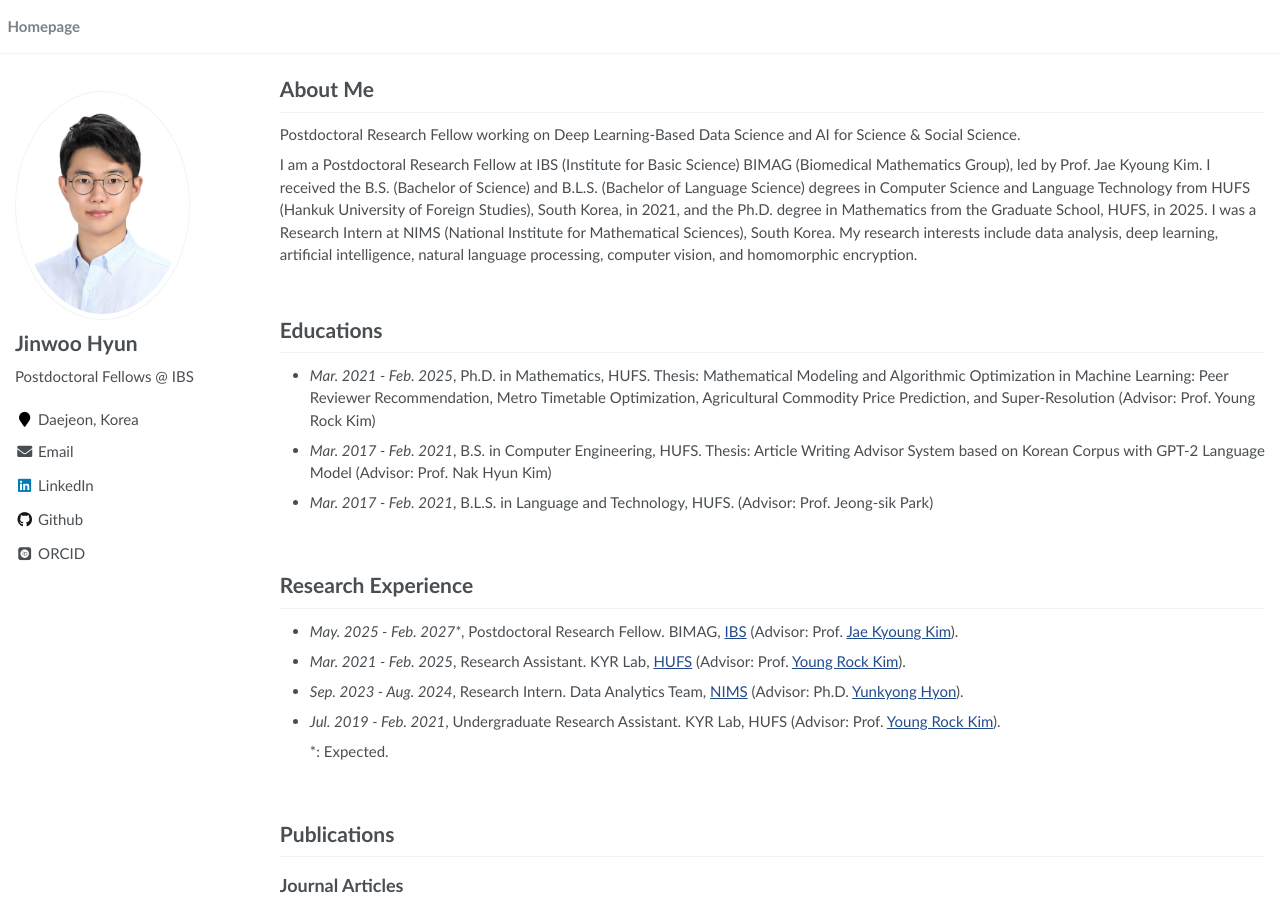
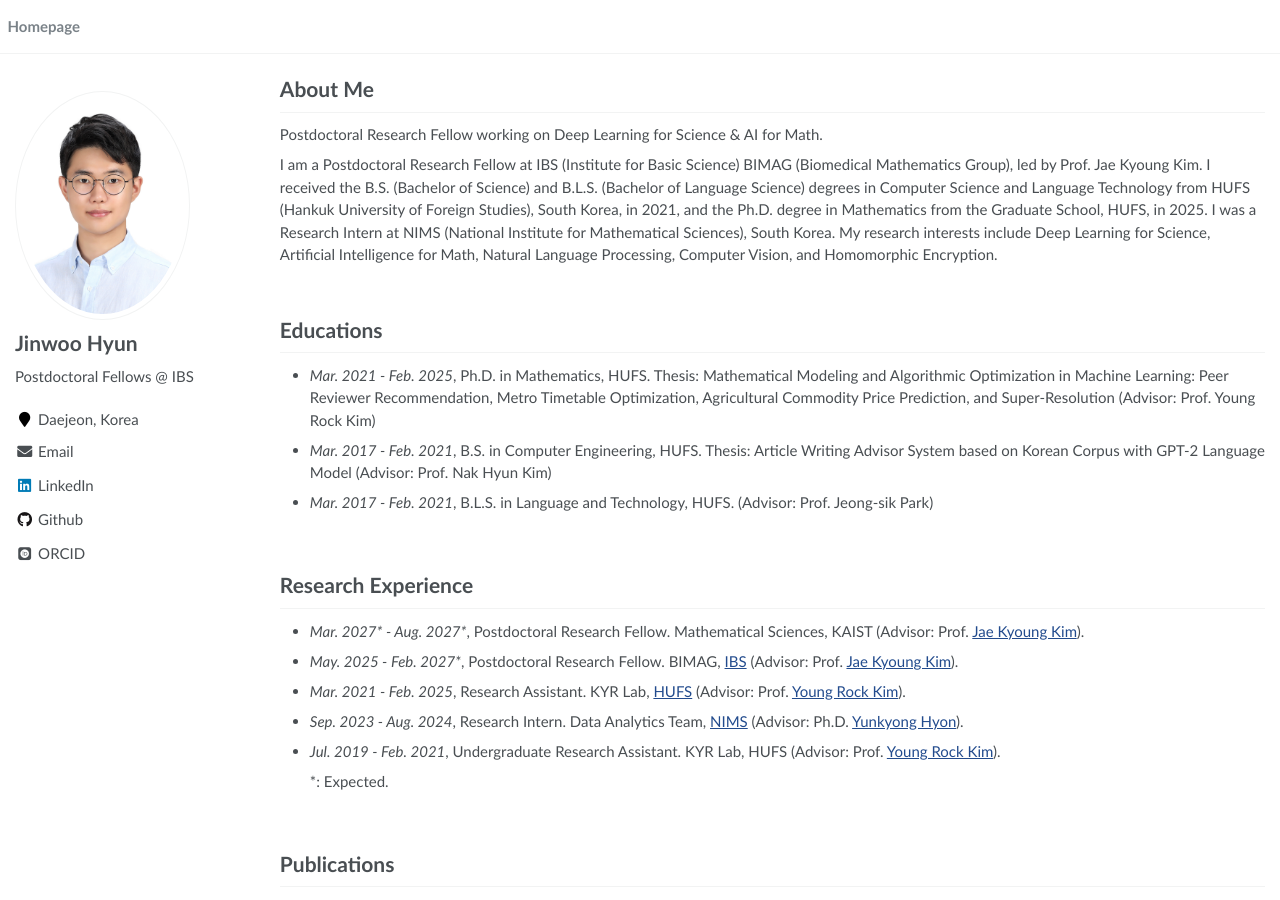
Before and after one commit to JW-George/JW-George.github.io, a Jekyll site: the page built from index.md, in a window 1280 px wide and 900 px high. Built offline with Jekyll 4.4.1, drawn with Linux system fonts in a browser that asks for light colours; some web fonts are replaced; part of the change alters nothing that is shown; some of the changed text lies outside the part shown.

Commit message:
Update index.md

```diff
--- a/index.md
+++ b/index.md
@@ -16,10 +16,10 @@ author_profile: true
 
 # About Me
 
-Postdoctoral Research Fellow working on Deep Learning-Based Data Science and AI for Science & Social Science.
+Postdoctoral Research Fellow working on Deep Learning for Science & AI for Math.
 
 
-I am a Postdoctoral Research Fellow at IBS (Institute for Basic Science) BIMAG (Biomedical Mathematics Group), led by Prof. Jae Kyoung Kim. I received the B.S. (Bachelor of Science) and B.L.S. (Bachelor of Language Science) degrees in Computer Science and Language Technology from HUFS (Hankuk University of Foreign Studies), South Korea, in 2021, and the Ph.D. degree in Mathematics from the Graduate School, HUFS, in 2025. I was a Research Intern at NIMS (National Institute for Mathematical Sciences), South Korea. My research interests include data analysis, deep learning, artificial intelligence, natural language processing, computer vision, and homomorphic encryption.
+I am a Postdoctoral Research Fellow at IBS (Institute for Basic Science) BIMAG (Biomedical Mathematics Group), led by Prof. Jae Kyoung Kim. I received the B.S. (Bachelor of Science) and B.L.S. (Bachelor of Language Science) degrees in Computer Science and Language Technology from HUFS (Hankuk University of Foreign Studies), South Korea, in 2021, and the Ph.D. degree in Mathematics from the Graduate School, HUFS, in 2025. I was a Research Intern at NIMS (National Institute for Mathematical Sciences), South Korea. My research interests include Deep Learning for Science, Artificial Intelligence for Math, Natural Language Processing, Computer Vision, and Homomorphic Encryption.
 
 <br>
 
@@ -40,6 +40,8 @@ I am a Postdoctoral Research Fellow at IBS (Institute for Basic Science) BIMAG (
 
 
 # Research Experience
+
+- *Mar. 2027\* - Aug. 2027\**, Postdoctoral Research Fellow. Mathematical Sciences, KAIST (Advisor: Prof. [Jae Kyoung Kim](http://mathsci.kaist.ac.kr/~jaekkim/)).
 
 - *May. 2025 - Feb. 2027\**, Postdoctoral Research Fellow. BIMAG, [IBS](https://www.ibs.re.kr) (Advisor: Prof. [Jae Kyoung Kim](http://mathsci.kaist.ac.kr/~jaekkim/)).
 
@@ -165,7 +167,7 @@ Workshop on Machine Learning and Compression, NeurIPS 2024 (Poster)
 
 - *2026*, Robust LaTeX-Aware Representation Learning for Semantic Retrieval of Formula-Dense STEM Manuscripts<sup>&dagger;</sup> (Under Review)
 
-- *2026\**, Scale-up Skip Connection for Super-Resolution with Deep Laplacian Pyramid Networks<sup>&Dagger;</sup> (In preparation)
+- *2026\**, Non-Local Sparse Attention based Deep Laplacian Pyramid Networks for Super-Resolution<sup>&Dagger;</sup> (In preparation)
 
 - *2026\**, Peer Reviewer Recommendation System for Biological Literature Representation<sup>&dagger;</sup> (In preparation)
 
@@ -285,9 +287,9 @@ Workshop on Machine Learning and Compression, NeurIPS 2024 (Poster)
 
 ## Mentoring
 
-- *2024 Summer - 2026 Summer*, Cheyoung Lee, *Graduate Student at Department of Mathematical Sciences, Seoul National University*.
+- *2024 Summer - 2026 Winter*, Cheyoung Lee, *Graduate Student at Department of Mathematical Sciences, Seoul National University*.
 
-- *2025 Winter - 2026 Summer*, Jungmin Kim, *Undergraduate student at the Department of Mathematics, University of Seoul*.
+- *2025 Winter - 2026 Winter*, Jungmin Kim, *Undergraduate student at the Department of Mathematics, University of Seoul*.
 
     - (Contributed talks / Posters)
 
@@ -295,7 +297,7 @@ Workshop on Machine Learning and Compression, NeurIPS 2024 (Poster)
 
         - *Certificate of Excellence*, **Best Poster Award**.
 
-- *2025 Winter - 2026 Summer*, Gyeongwan Gu, *Graduate student at the Department of Mathematics, Ajou University*.
+- *2025 Winter - 2026 Winter*, Gyeongwan Gu, *Graduate student at the Department of Mathematics, Ajou University*.
 
     - (Contributed talks / Posters)
 
@@ -303,7 +305,7 @@ Workshop on Machine Learning and Compression, NeurIPS 2024 (Poster)
 
       - *July.2026*, Deep Predictor-Corrector Networks for Robust Parameter Estimation in Non-autonomous System with Discontinuous Inputs, *Science Computing and Differential Equations 2026* (Edinburgh, UK).
 
-- *2026 Summer*, Suyeon Kim, *Undergraduate Student at Data Science, Inha University*.
+- *2026 Summer - 2026 Winter*, Suyeon Kim, *Undergraduate Student at Data Science, Inha University*.
 
     - (Contributed talks / Posters)
 
```
